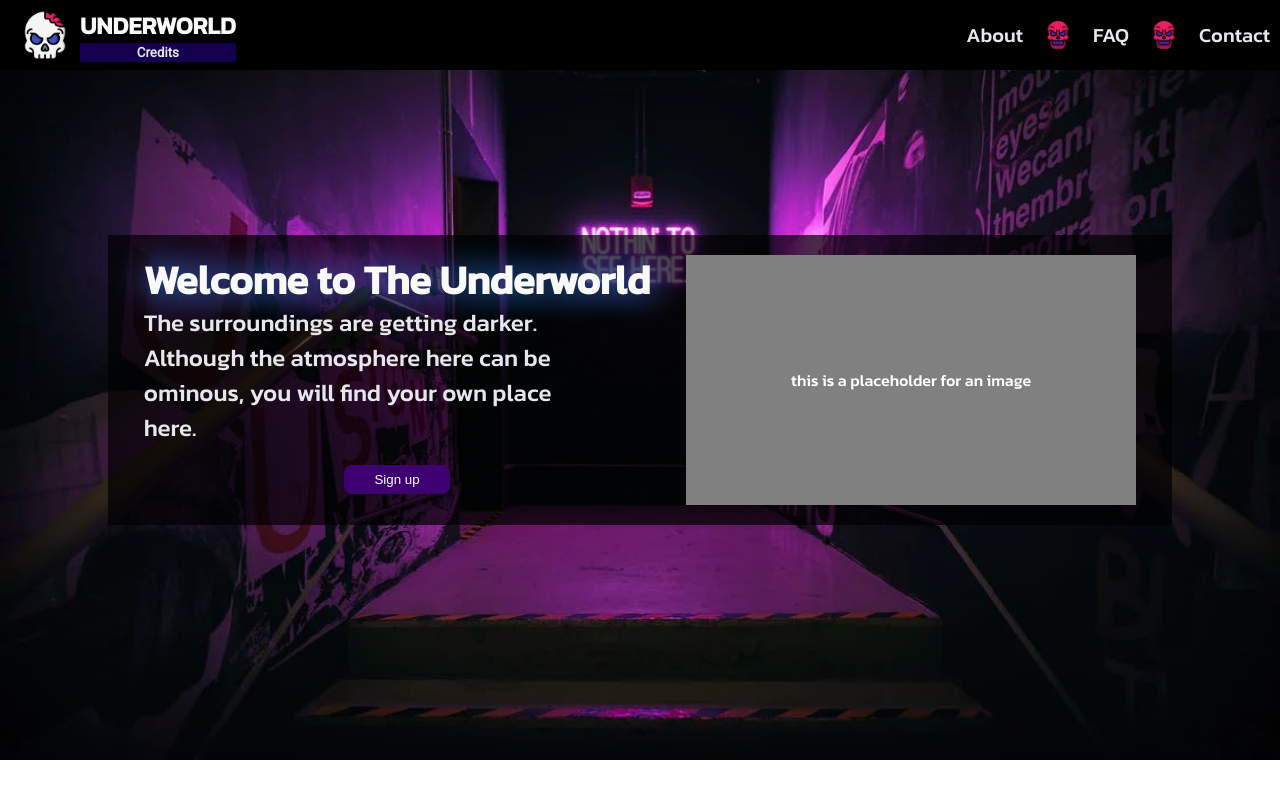
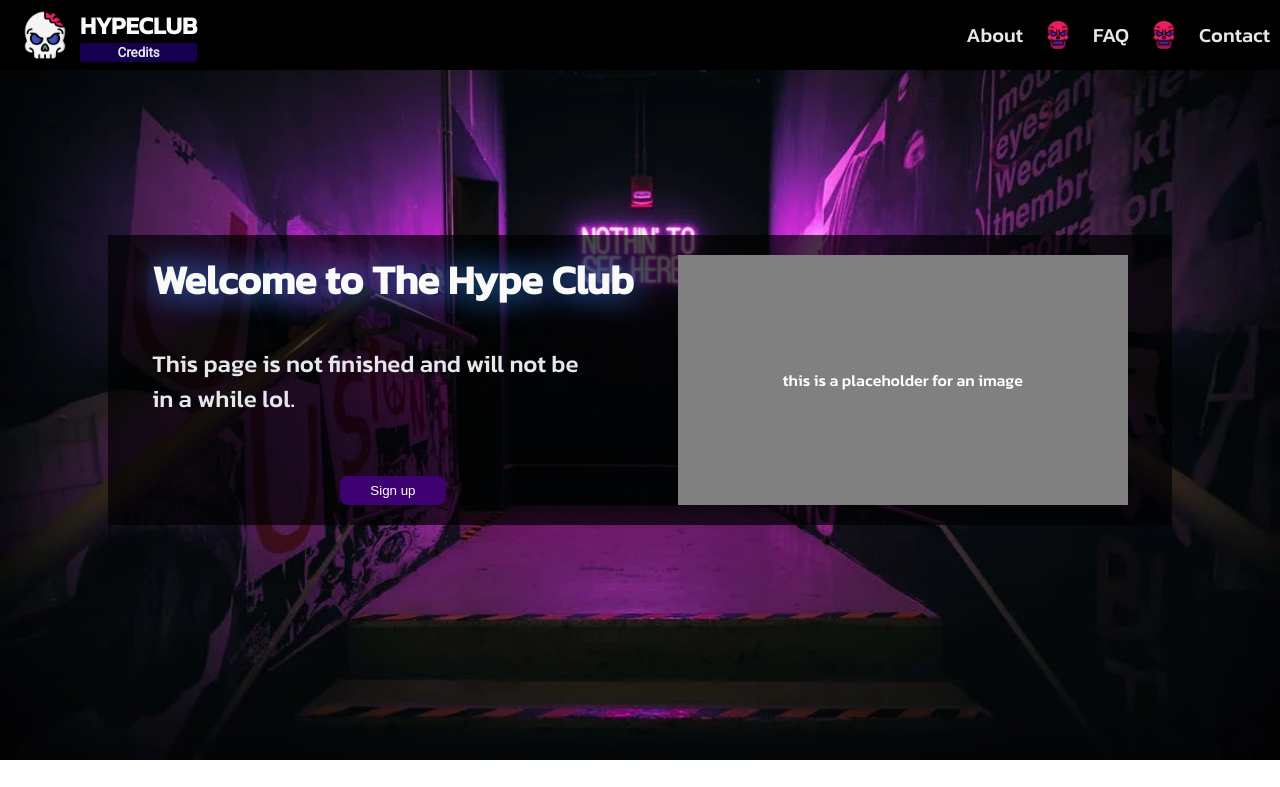
Before and after one commit to M-Kurkiewicz/First-page-odin, a plain HTML site: page index.html in a window 1280 px wide. Shown: the top 787 px of the page. Drawn offline with Linux system fonts and the light colour scheme.

Commit message:
Change site name

```diff
--- a/index.html
+++ b/index.html
@@ -16,7 +16,7 @@
         <div class="logo">
             <img src="ghost.png" alt="ghost" class="logo">
             <div class="logo-content">
-                <div class="logo-text">UNDERWORLD</div>
+                <div class="logo-text">HYPECLUB</div>
                 <button class="credits">Credits</button>
             </div>
         </div>
@@ -30,8 +30,8 @@
     <div class="block block1">
         <div class="container">
             <div class="container-left">
-                <div class="main">Welcome to The Underworld</div>
-                <div class="text">The surroundings are getting darker. Although the atmosphere here can be ominous, you will find your own place here.</div>
+                <div class="main">Welcome to The Hype Club</div>
+                <div class="text">This page is not finished and will not be in a while lol.</div>
                 <button class="signup1">Sign up</button>
             </div>
             <div class="placeholder">
--- a/styles.css
+++ b/styles.css
@@ -93,7 +93,7 @@ a {
 .container-left {
     display: flex;
     flex-direction: column;
-    /* justify-content: space-between; */
+    justify-content: space-between;
     /* align-items: center; */
 }
 
```
